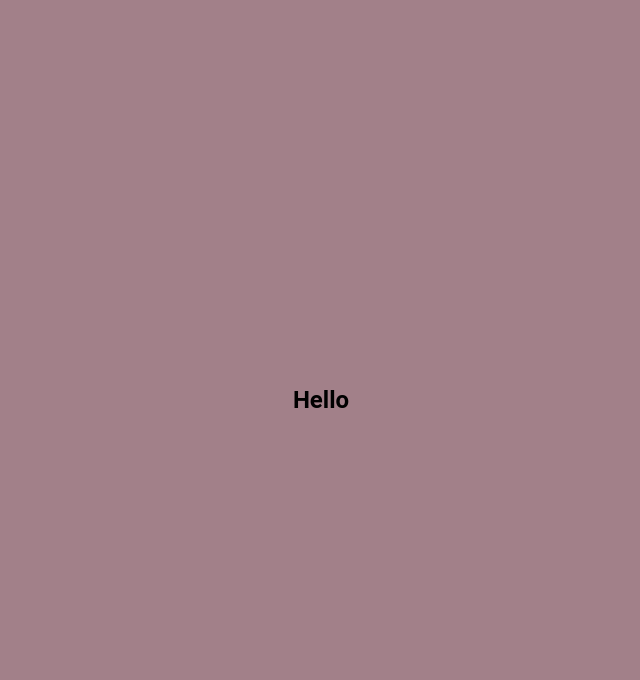
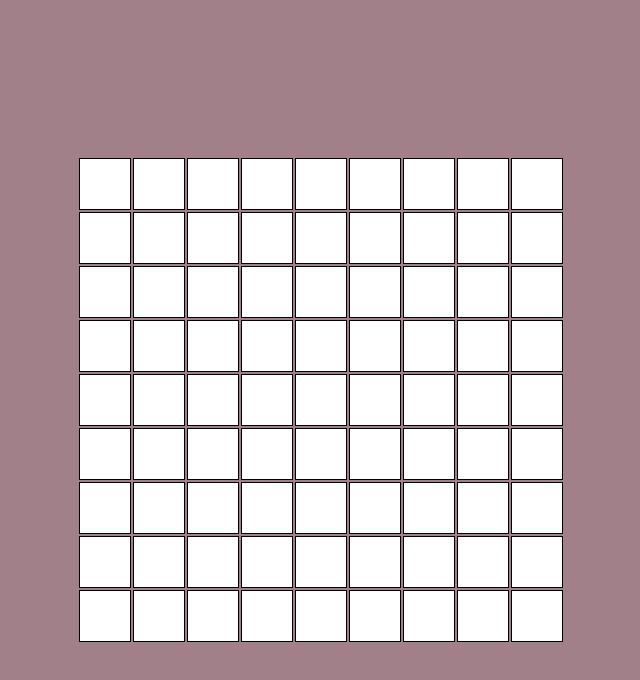
Before and after one commit to doshinxlsx/sudoku-solver, a React (Vite) app: page /playground in a window 1280 px wide. Shown: the top 680 px of the page, without its empty margins (319-959 px from the left). Built offline with nearby package versions, Linux system fonts and the light colour scheme.

Commit message:
feat(game): game field wip

```diff
--- a/src/pages/PlayGround/PlayGround.jsx
+++ b/src/pages/PlayGround/PlayGround.jsx
@@ -1,10 +1,36 @@
 import React from 'react';
+import {
+  CellInput,
+  GameTable,
+  GameTableBody,
+  GameTableData,
+  GameTableRow,
+  PageContainer,
+} from './styles';
+
+const cellNumbers = [0, 1, 2, 3, 4, 5, 6, 7, 8];
 
 const PlayGround = () => {
   return (
-    <div>
-      <h2>Hello</h2>
-    </div>
+    <PageContainer>
+      <GameTable>
+        <GameTableBody>
+          {cellNumbers.map((row, rowIndex) => {
+            return (
+              <GameTableRow key={rowIndex}>
+                {cellNumbers.map((column, columnIndex) => {
+                  return (
+                    <GameTableData key={rowIndex + columnIndex}>
+                      <CellInput />
+                    </GameTableData>
+                  );
+                })}
+              </GameTableRow>
+            );
+          })}
+        </GameTableBody>
+      </GameTable>
+    </PageContainer>
   );
 };
 
--- /dev/null
+++ b/src/pages/PlayGround/styles.js
@@ -0,0 +1,22 @@
+import styled from 'styled-components';
+
+export const PageContainer = styled.div`
+  display: flex;
+`;
+
+export const GameTable = styled.table``;
+
+export const GameTableBody = styled.tbody``;
+
+export const GameTableRow = styled.tr``;
+
+export const GameTableData = styled.td``;
+
+export const CellInput = styled.input`
+  width: 50px;
+  height: 50px;
+  font-size: 20px;
+  text-align: center;
+  padding: 0px;
+  border: 1px solid black;
+`;
```
